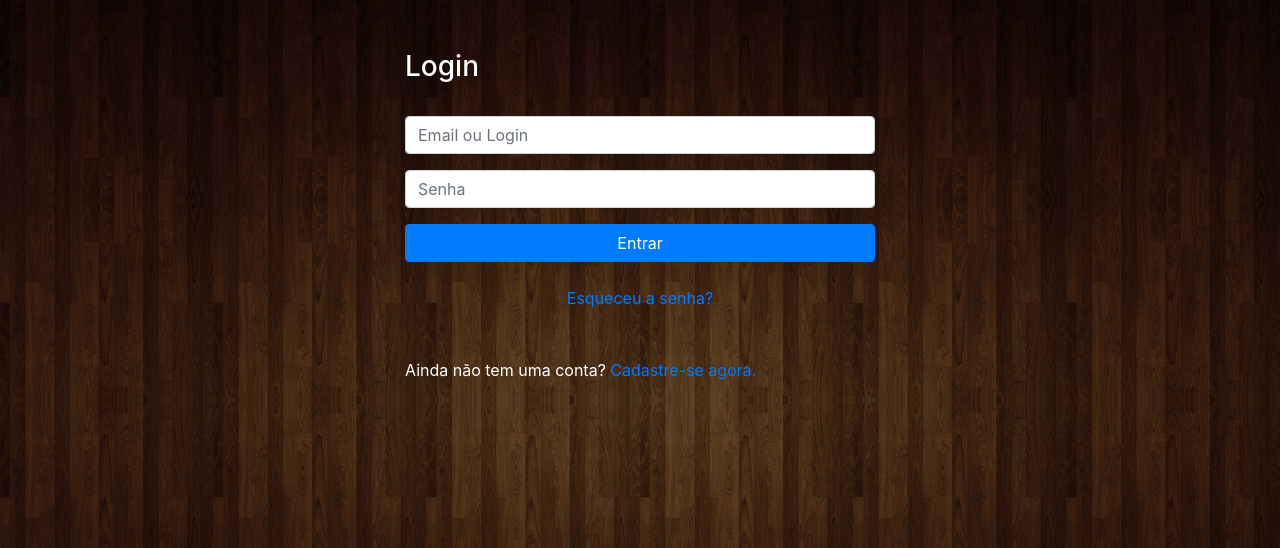
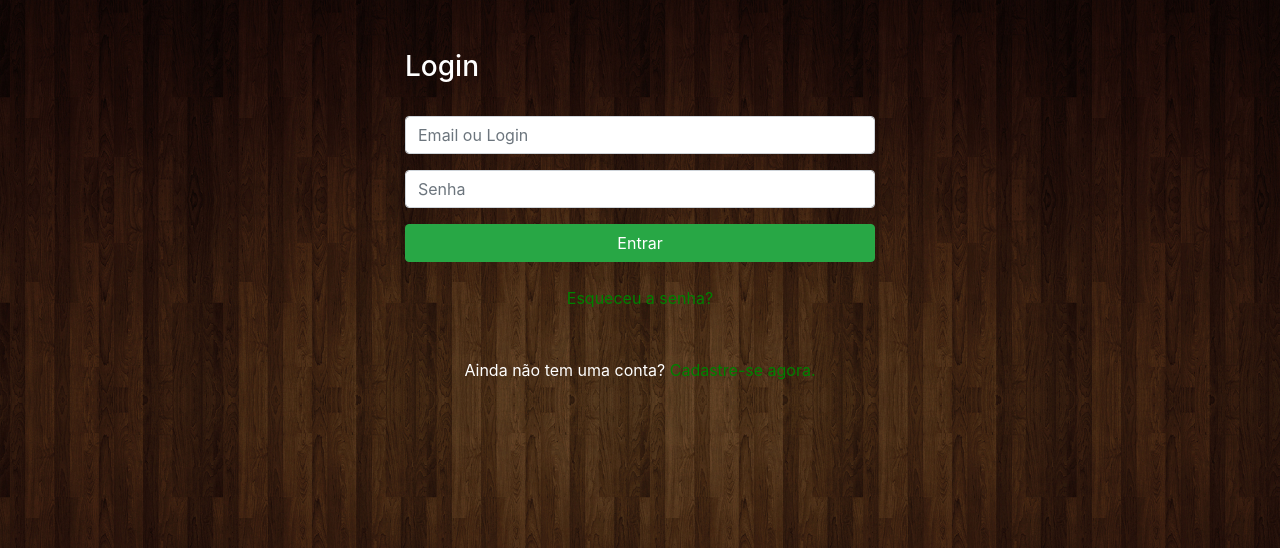
Before and after one commit to cp2-dc-info-projeto-final/pizzaria-favattos-portugal, a PHP site: page /edsa-favatto-portugal/LoginView.php in a window 1280 px wide. Shown: the top 548 px of the page. Run offline with PHP 8.4, Linux system fonts and the light colour scheme.

Commit message:
alterando login e iniciando demonstração dos produtos

```diff
--- /dev/null
+++ b/src/Inicial/ctrl.php
@@ -0,0 +1,6 @@
+<?php
+require_once("UsuarioModel.php");
+
+    $dados = Pegardados($nome);
+
+?>
--- a/src/Login/LoginView.php
+++ b/src/Login/LoginView.php
@@ -61,10 +61,10 @@
     <div class="form-group">
     <input type ="password" name="senha" id="senha" class="form-control" placeholder="Senha" size="29px" onkeypress= "return senhaLogin();" required>
     </div>
-    <input type ="submit" name ="Entrar" value ="Entrar" class="btn btn-primary" id="botao" style="width:100%"> <br> <br>
+    <input type ="submit" name ="Entrar" value ="Entrar" class=" btn btn-success" id="botao" style="width:100%"> <br> <br>
 
-    <center><a href="pagPerdiSenha.html">Esqueceu a senha?</a></center>  <br><br>
-    Ainda não tem uma conta? <a href="../Cadastro/CadastroView.php">Cadastre-se agora.</a>
+    <center><a href="pagPerdiSenha.html" style = "color:green">Esqueceu a senha?</a></center>  <br><br>
+    <center>Ainda não tem uma conta? <a href="../Cadastro/CadastroView.php" style ="color:green">Cadastre-se agora.</a> </center>
     </form>
     </div>
     <!-- fim de formulario -->
```
Also changed, not shown: src/Inicial/model.php (added, +13 -0 lines).
